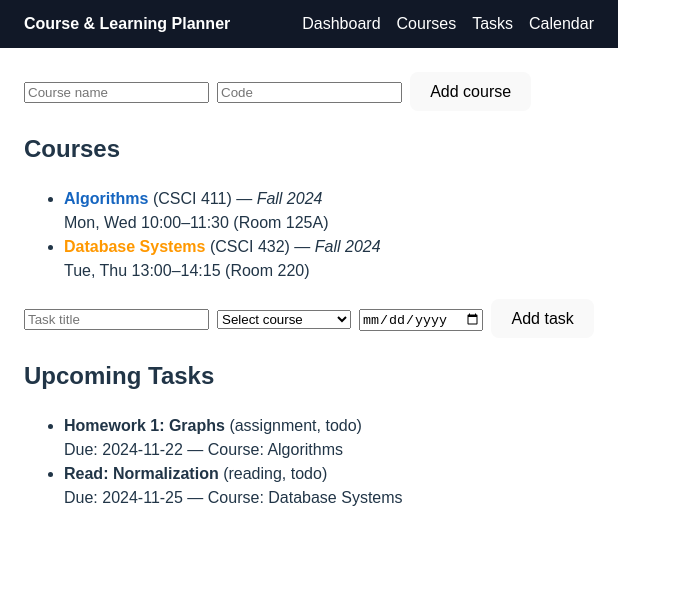
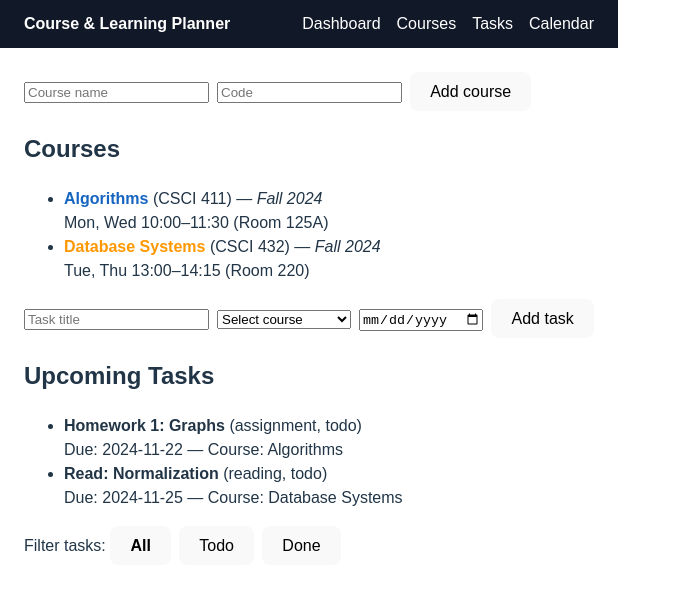
Before and after one commit to venstnguyen/BuildMoreTime, a React (Vite) app: page / in a window 1280 px wide. Shown: the top 590 px of the page, without its empty margins (0-681 px from the left). Built offline with nearby package versions, Linux system fonts and the light colour scheme.

Commit message:
Adding Task Filter! SN

```diff
--- a/src/App.tsx
+++ b/src/App.tsx
@@ -6,6 +6,7 @@ import { TaskList } from "./Components/TaskList";
 import { Layout } from "./Components/Layout"
 import { AddCourseForm } from "./Components/AddCourseForm";
 import { AddTaskForm } from "./Components/AddTaskForm";
+import { TaskFilter } from "./Components/TaskFilter";
 
 const defaultCourses: Course[] = [
   {
@@ -57,18 +58,29 @@ const defaultTasks: Task[] = [
 function App() {
   const [courses, setCourses] = useState<Course[]>(defaultCourses);
   const [tasks, setTasks] = useState<Task[]>(defaultTasks);
+  const [taskFilter, setTaskFilter] = useState<"all" | "todo" | "done">("all");
+
+const filteredTasks = tasks.filter((task) => {
+  if (taskFilter === "all") return true;
+  return task.status === taskFilter;
+});
+
 
   return (
     <Layout>
+
       <AddCourseForm
         onAddCourse={(course) => setCourses((prev) => [...prev, course])}
       />
       <CourseList courses={courses} />
+
       <AddTaskForm
         courses={courses}
         onAddTask={(task) => setTasks((prev) => [...prev, task])}
       />
       <TaskList tasks={tasks} courses={courses} />
+
+      <TaskFilter value={taskFilter} onChange={setTaskFilter} />
     </Layout>
   );
 }
--- /dev/null
+++ b/src/Components/TaskFilter.tsx
@@ -0,0 +1,33 @@
+interface TaskFilterProps {
+    value: "all" | "todo" | "done";
+    onChange: (value: "all" | "todo" | "done") => void;
+  }
+
+  export function TaskFilter({ value, onChange }: TaskFilterProps) {
+    return (
+      <div style={{ margin: "0.5rem 0" }}>
+        <span>Filter tasks: </span>
+        <button
+          type="button"
+          onClick={() => onChange("all")}
+          style={{ fontWeight: value === "all" ? "bold" : "normal", marginRight: "0.5rem" }}
+        >
+          All
+        </button>
+        <button
+          type="button"
+          onClick={() => onChange("todo")}
+          style={{ fontWeight: value === "todo" ? "bold" : "normal", marginRight: "0.5rem" }}
+        >
+          Todo
+        </button>
+        <button
+          type="button"
+          onClick={() => onChange("done")}
+          style={{ fontWeight: value === "done" ? "bold" : "normal" }}
+        >
+          Done
+        </button>
+      </div>
+    );
+  }
```
